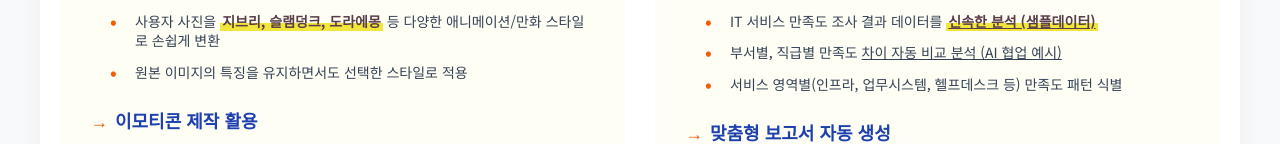
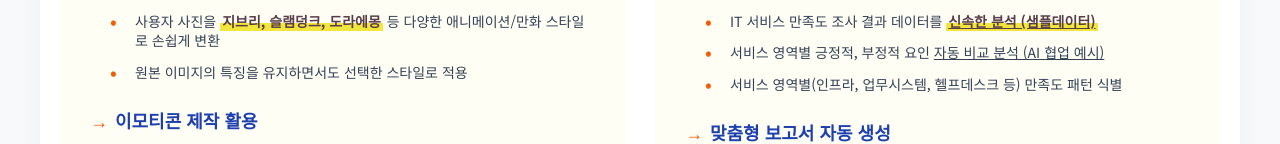
Before and after one commit to mahantel/ai-agent, a plain HTML site: page weekly_agenda_2.html in a window 1280 px wide. Shown: the part 267-411 px from the top of the page. Drawn offline with Linux system fonts and the light colour scheme.

Commit message:
Add files via upload

```diff
--- a/weekly_agenda_2.html
+++ b/weekly_agenda_2.html
@@ -369,7 +369,7 @@
             <h3 class="subsection-title">데이터 분석 사례</h3>
             <ul class="feature-list">
               <li>IT 서비스 만족도 조사 결과 데이터를 <span class="keyword"><a href="https://dongwha01.sharepoint.com/:x:/s/ITPTEAM/EecDJPjd3DdCqiQZfVDEbV4BuYktL_55uE2PMFMWuhzkXA?e=RUCiwx" target="_blank" style="color: inherit; text-decoration: underline;">신속한 분석 (샘플데이터)</a></span></li>
-              <li>부서별, 직급별 만족도 <a href="https://claude.ai/share/20dca2d5-2224-4134-ad41-f288fd67030e" target="_blank" style="color: inherit; text-decoration: underline;">차이 자동 비교 분석 (AI 협업 예시)</a></li>
+              <li>서비스 영역별 긍정적, 부정적 요인 <a href="https://claude.ai/share/20dca2d5-2224-4134-ad41-f288fd67030e" target="_blank" style="color: inherit; text-decoration: underline;">자동 비교 분석 (AI 협업 예시)</a></li>
               <li>서비스 영역별(인프라, 업무시스템, 헬프데스크 등) 만족도 패턴 식별</li>
             </ul>
           </div>
```
